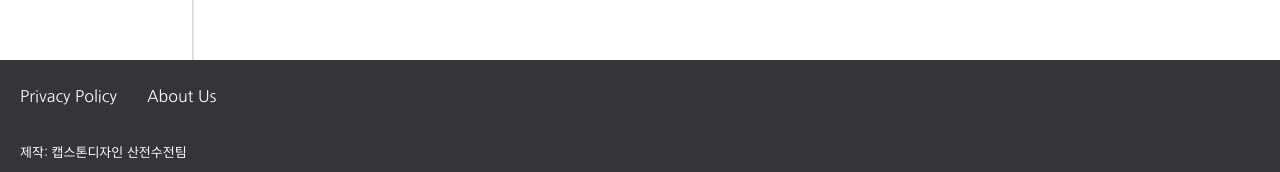
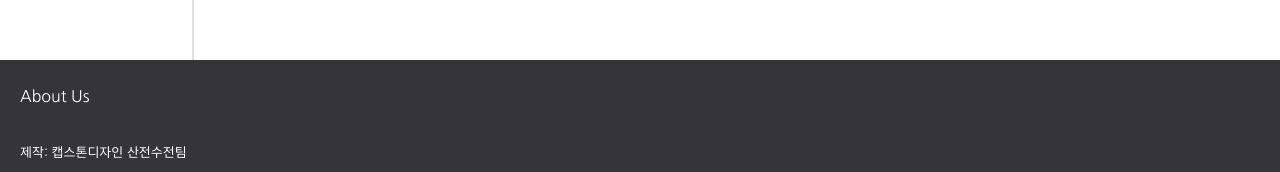
Before and after one commit to sanjeonsujeon/frontEnd, a React (Create React App) app in the folder Dufs-FrontEnd/: page / in a window 1280 px wide. Shown: the part 740-912 px from the top of the page. Built offline with nearby package versions, Linux system fonts and the light colour scheme.

Commit message:
중복파일 제거

```diff
--- a/Dufs-FrontEnd/src/Component/Footer.jsx
+++ b/Dufs-FrontEnd/src/Component/Footer.jsx
@@ -1,7 +1,7 @@
 import React from "react";
 import { NavLink } from "react-router-dom";
 import styled from "styled-components";
-import FooterItem from "./navItem/FooterItem";
+import FooterItem from "./NavItem";
 import config from "../config";
 
 const StyledFooter = styled.div`
@@ -23,9 +23,7 @@ const P = styled.p`
 `
 
 const Footer = () => {
-
     const menus = [
-        { name: "Privacy Policy", path: "/#"},
         { name: "About Us", path: "/aboutus"}
     ];
 
--- a/Dufs-FrontEnd/src/Component/Header.jsx
+++ b/Dufs-FrontEnd/src/Component/Header.jsx
@@ -1,7 +1,7 @@
 import React from "react";
 import { NavLink } from "react-router-dom";
 import styled from "styled-components";
-import HeaderItem from "./navItem/HeaderItem";
+import HeaderItem from "./NavItem";
 import config from "../config";
 
 const StyledHeader = styled.div`
@@ -11,7 +11,6 @@ const StyledHeader = styled.div`
     display : flex;
     height: ${config.HeaderHeight};
     width: 100%;
-
 `
 const Menu = styled.div`
     display: flex;
@@ -19,9 +18,7 @@ const Menu = styled.div`
     margin-left: auto;
 `
 
-
 function Header() {
-
     const menus = [
         { name: "Login", path: "/login"},
         { name: "Sign Up", path: "/sginup"},
@@ -50,7 +47,6 @@ function Header() {
                 })}
             </Menu>
         </StyledHeader>
-
     )
 }
 
--- /dev/null
+++ b/Dufs-FrontEnd/src/Component/NavItem.jsx
@@ -0,0 +1,11 @@
+import React from "react";
+
+function NavItem({ menu }) {
+  return (
+    <div className="Nav-item">
+      <p>{menu.name}</p>
+    </div>
+  );
+}
+
+export default NavItem;
--- a/Dufs-FrontEnd/src/Component/Sidebar.jsx
+++ b/Dufs-FrontEnd/src/Component/Sidebar.jsx
@@ -1,7 +1,7 @@
 import React from "react";
 import { NavLink } from "react-router-dom";
 import styled from "styled-components";
-import SidebarItem from "./navItem/SidebarItem";
+import SidebarItem from "./NavItem";
 import config from "../config"
 
 const Side = styled.div`
@@ -25,7 +25,6 @@ const Menu = styled.div`
 `
 
 function Sidebar() {
-
   const menus = [
     { name: "Main", path: "/" },
     { name: "Sub", path: "/sub"},
--- a/Dufs-FrontEnd/src/Component/navItem/FooterItem.jsx
+++ /dev/null
@@ -1,11 +0,0 @@
-import React from "react";
-
-function FooterItem({ menu }) {
-  return (
-    <div className="footeritem-item">
-      <p>{menu.name}</p>
-    </div>
-  );
-}
-
-export default FooterItem;
--- a/Dufs-FrontEnd/src/Component/navItem/HeaderItem.jsx
+++ /dev/null
@@ -1,11 +0,0 @@
-import React from "react";
-
-function HeaderItem({ menu }) {
-  return (
-    <div className="header-item">
-      <p>{menu.name}</p>
-    </div>
-  );
-}
-
-export default HeaderItem;
--- a/Dufs-FrontEnd/src/Component/navItem/SidebarItem.jsx
+++ /dev/null
@@ -1,11 +0,0 @@
-import React from "react";
-
-function SidebarItem({ menu }) {
-  return (
-    <div className="sidebar-item">
-      <p>{menu.name}</p>
-    </div>
-  );
-}
-
-export default SidebarItem;
--- a/Dufs-FrontEnd/src/pages/TestPage.jsx
+++ b/Dufs-FrontEnd/src/pages/TestPage.jsx
@@ -1,7 +1,7 @@
 import React from 'react';
 import styled from "styled-components";
 import { NavLink } from "react-router-dom";
-import SidebarItem from '../Component/navItem/SidebarItem';
+import SidebarItem from '../Component/NavItem';
 
 const DevPageContent = styled.div`
 	display: flex;
@@ -14,7 +14,6 @@ const Menu = styled.div`
 `
 
 const DevPage = (props) => {
-
     const menus = [
         { name: "메인", path: "/" },
         { name: "서브", path: "/sub"},
@@ -25,7 +24,6 @@ const DevPage = (props) => {
         { name: "About Us", path: "/aboutus"},
         { name: "404 페이지", path: "/*"}
       ];
-
 
 	return (
 		<DevPageContent>
```
